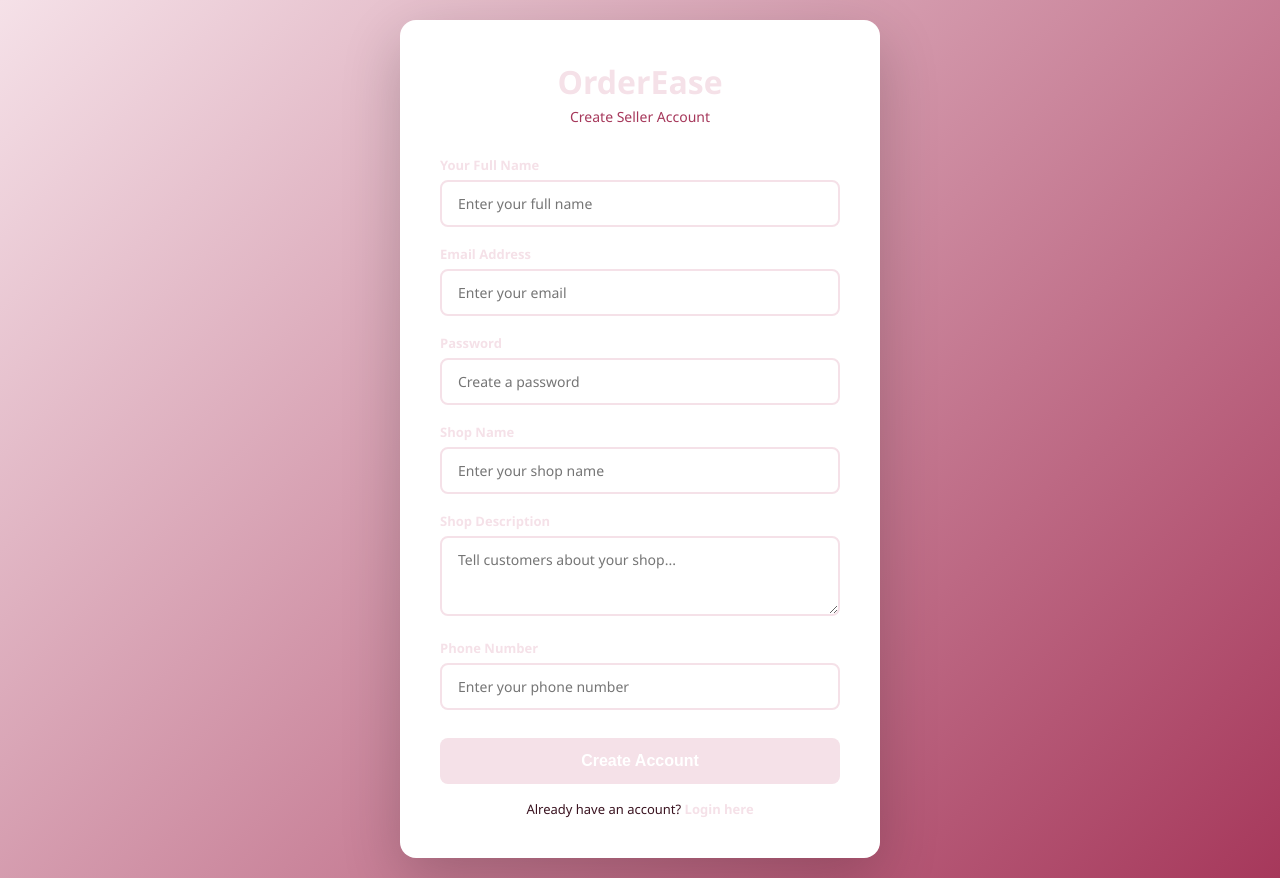
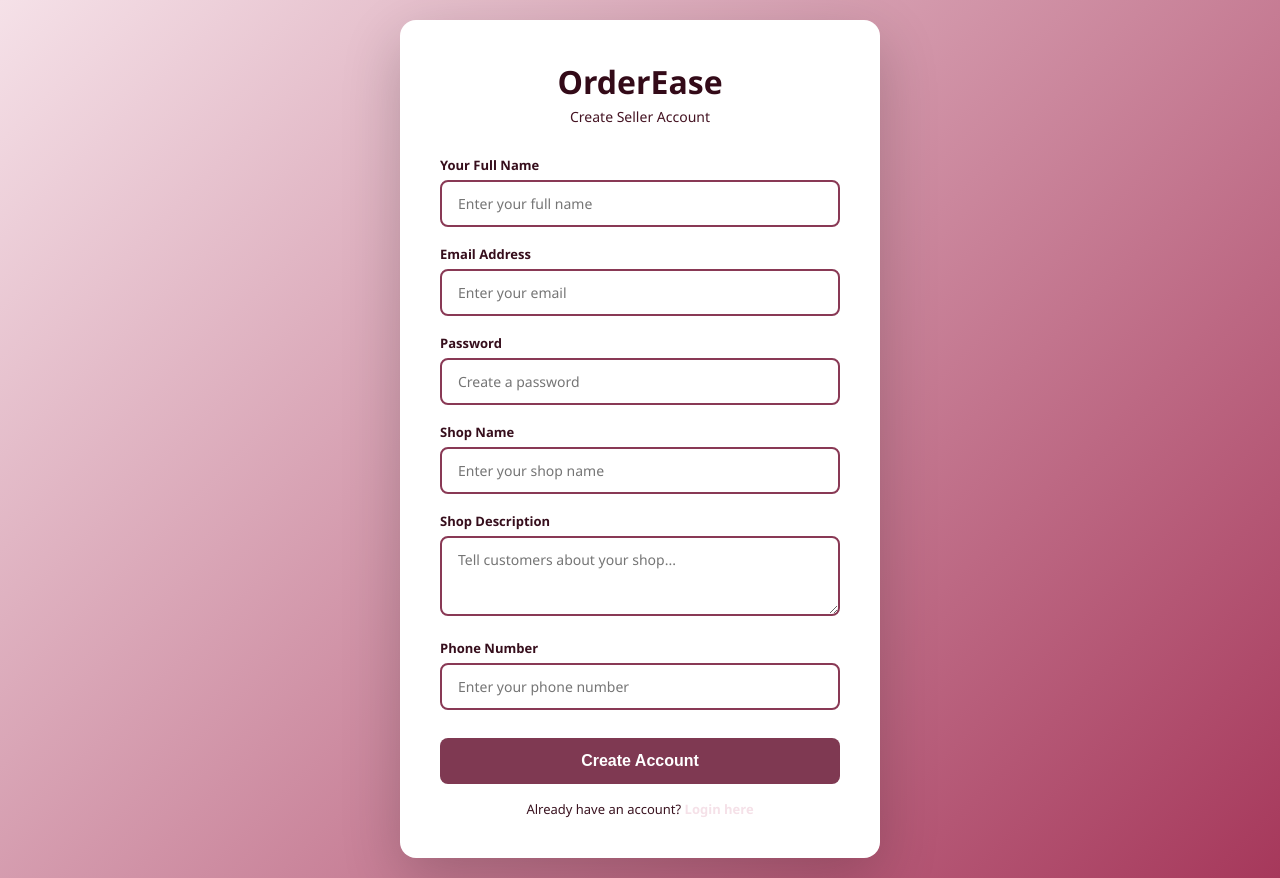
Before and after one commit to Vaishnavi1894/Order_ease-, a website: page public/pages/seller/register.html in a window 1280 px wide. Drawn offline with Linux system fonts and the light colour scheme.

Commit message:
register theme

```diff
--- a/public/pages/seller/register.html
+++ b/public/pages/seller/register.html
@@ -34,12 +34,12 @@
 
         .logo h1 {
             font-size: 32px;
-            color: #F5E1E8;
+            color: #330a18;
             font-weight: 800;
         }
 
         .logo p {
-            color: #A6385B;
+            color: #451423;
             font-size: 14px;
             margin-top: 4px;
         }
@@ -52,14 +52,14 @@
             display: block;
             font-size: 13px;
             font-weight: 600;
-            color: #F5E1E8;
+            color: #360e1c;
             margin-bottom: 6px;
         }
 
         input, textarea {
             width: 100%;
             padding: 12px 16px;
-            border: 2px solid #F5E1E8;
+            border: 2px solid #893955;
             border-radius: 8px;
             font-size: 14px;
             outline: none;
@@ -68,7 +68,7 @@
         }
 
         input:focus, textarea:focus {
-            border-color: #A6385B;
+            border-color: #430827;
         }
 
         textarea {
@@ -79,7 +79,7 @@
         button {
             width: 100%;
             padding: 14px;
-            background: #F5E1E8;
+            background: #7f3952;
             color: white;
             border: none;
             border-radius: 8px;
```
